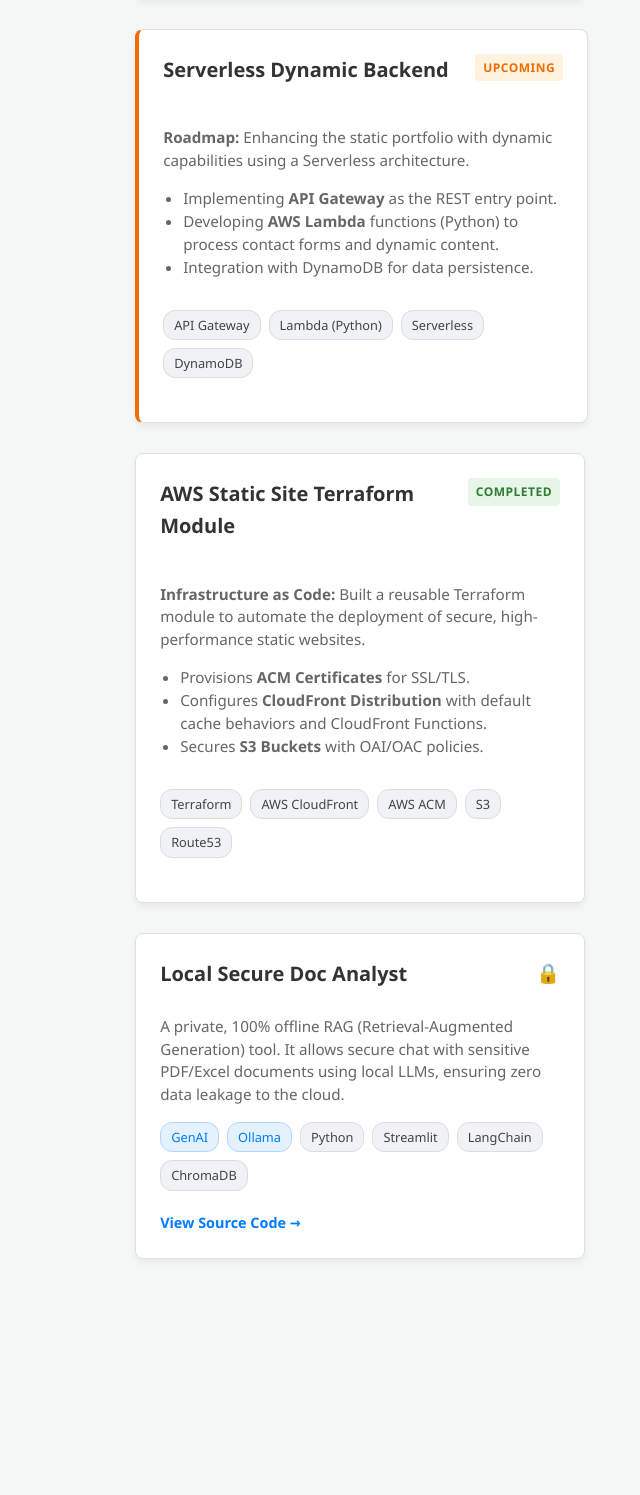
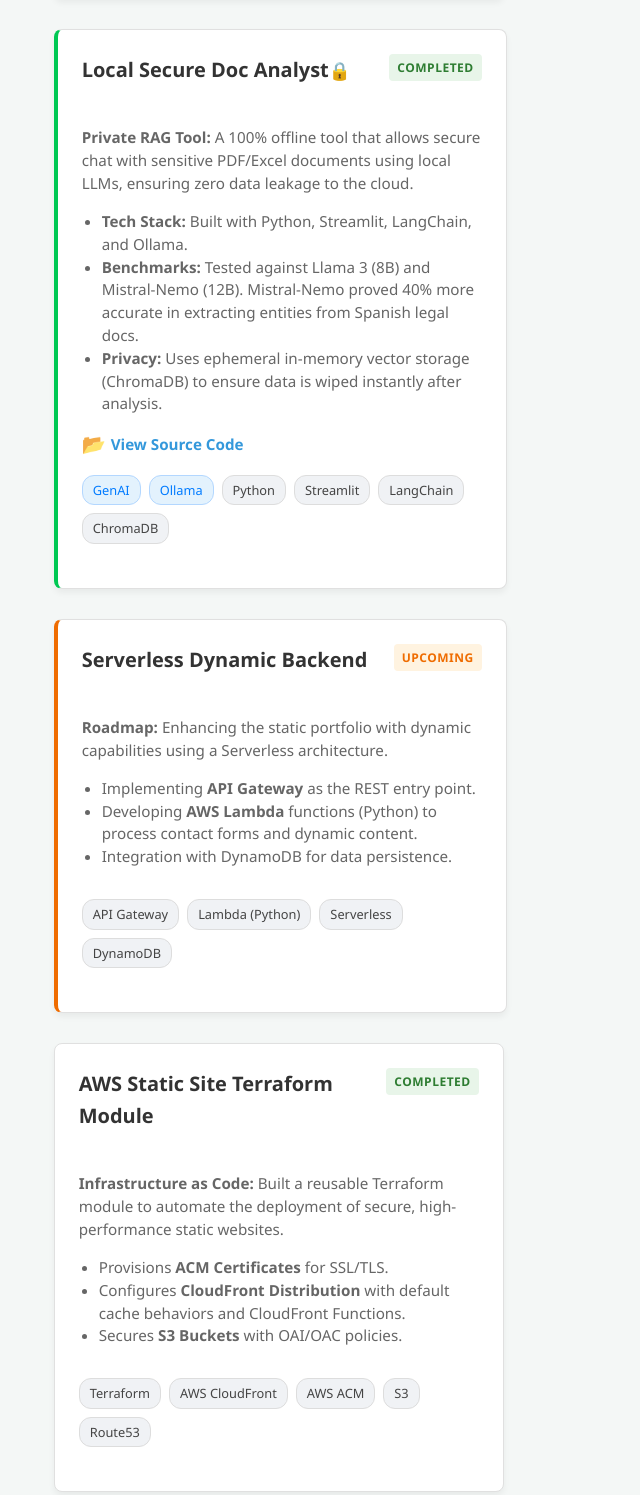
Before and after one commit to franklinpashok/personal-website, a plain HTML site: page my_personal_site/projects/index.html in a window 1280 px wide. Shown: the part 1015-2510 px from the top of the page, without its empty margins (257-897 px from the left). Before the commit the page ends 2314 px from the top, so only its background shows below. Drawn offline with Linux system fonts and the light colour scheme.

Commit message:
add new genai project

```diff
--- a/my_personal_site/projects/index.html
+++ b/my_personal_site/projects/index.html
@@ -26,12 +26,13 @@
             <div>
                 <h1 style="margin:0; color:#2c3e50;">Projects & Case Studies</h1>
                 <p style="margin: 5px 0 0 0; color:#666; font-size: 1.1rem;">
-                    A collection of my infrastructure automation work.
+                    A collection of my infrastructure automation and AI engineering work.
                 </p>
             </div>
         </header>
 
         <div class="project-grid">
+
             <div class="project-card">
                 <div class="project-header">
                     <h3 class="project-title">Personal Cloud Portfolio</h3>
@@ -65,7 +66,41 @@
                     <span class="tech-tag">S3/CloudFront</span>
                 </div>
             </div>
-            <div class="project-card" style="border-left: 4px solid #ef6c00;"> <div class="project-header">
+
+            <div class="project-card" style="border-left: 4px solid #00c853;">
+                <div class="project-header">
+                    <h3 class="project-title">
+                        Local Secure Doc Analyst <span style="font-size: 1.1rem;">🔒</span>
+                    </h3>
+                    <span class="project-status status-completed" style="background-color: #e8f5e9; color: #2e7d32;">Completed</span>
+                </div>
+
+                <div class="project-description">
+                    <p><strong>Private RAG Tool:</strong> A 100% offline tool that allows secure chat with sensitive PDF/Excel documents using local LLMs, ensuring zero data leakage to the cloud.</p>
+
+                    <ul style="padding-left: 20px; margin-top: 10px; margin-bottom: 15px;">
+                        <li><strong>Tech Stack:</strong> Built with Python, Streamlit, LangChain, and Ollama.</li>
+                        <li><strong>Benchmarks:</strong> Tested against Llama 3 (8B) and Mistral-Nemo (12B). Mistral-Nemo proved 40% more accurate in extracting entities from Spanish legal docs.</li>
+                        <li><strong>Privacy:</strong> Uses ephemeral in-memory vector storage (ChromaDB) to ensure data is wiped instantly after analysis.</li>
+                    </ul>
+
+                    <a href="https://github.com/franklinpashok/personal-website/tree/main/projects/local_docs_ai" target="_blank" style="text-decoration: none; display: inline-flex; align-items: center; gap: 5px; font-weight: bold; color: #3498db; font-size: 0.95rem;">
+                        <span style="font-size: 1.2rem;">📂</span> View Source Code
+                    </a>
+                </div>
+
+                <div class="tech-stack">
+                    <span class="tech-tag" style="background-color: #e3f2fd; color: #007bff; border-color: #b3d7ff;">GenAI</span>
+                    <span class="tech-tag" style="background-color: #e3f2fd; color: #007bff; border-color: #b3d7ff;">Ollama</span>
+                    <span class="tech-tag">Python</span>
+                    <span class="tech-tag">Streamlit</span>
+                    <span class="tech-tag">LangChain</span>
+                    <span class="tech-tag">ChromaDB</span>
+                </div>
+            </div>
+
+            <div class="project-card" style="border-left: 4px solid #ef6c00;">
+                <div class="project-header">
                     <h3 class="project-title">Serverless Dynamic Backend</h3>
                     <span class="project-status status-upcoming">Upcoming</span>
                 </div>
@@ -84,6 +119,7 @@
                     <span class="tech-tag">DynamoDB</span>
                 </div>
             </div>
+
             <div class="project-card">
                 <div class="project-header">
                     <h3 class="project-title">AWS Static Site Terraform Module</h3>
@@ -105,33 +141,8 @@
                     <span class="tech-tag">Route53</span>
                 </div>
             </div>
-            <div class="project-card">
-                <div class="project-title">
-                    Local Secure Doc Analyst
-                    <span class="project-icon">🔒</span>
-                </div>
 
-                <p class="project-description">
-                    A private, 100% offline RAG (Retrieval-Augmented Generation) tool.
-                    It allows secure chat with sensitive PDF/Excel documents using local LLMs,
-                    ensuring zero data leakage to the cloud.
-                </p>
-
-                <div class="tech-stack">
-                    <span class="tech-tag highlight">GenAI</span>
-                    <span class="tech-tag highlight">Ollama</span>
-                    <span class="tech-tag">Python</span>
-                    <span class="tech-tag">Streamlit</span>
-                    <span class="tech-tag">LangChain</span>
-                    <span class="tech-tag">ChromaDB</span>
-                </div>
-
-                <a href="https://github.com/franklinpashok/local_doc_ai" class="project-link" target="_blank">
-                    View Source Code →
-                </a>
-            </div>
         </div>
     </div>
-
 </body>
 </html>
```
